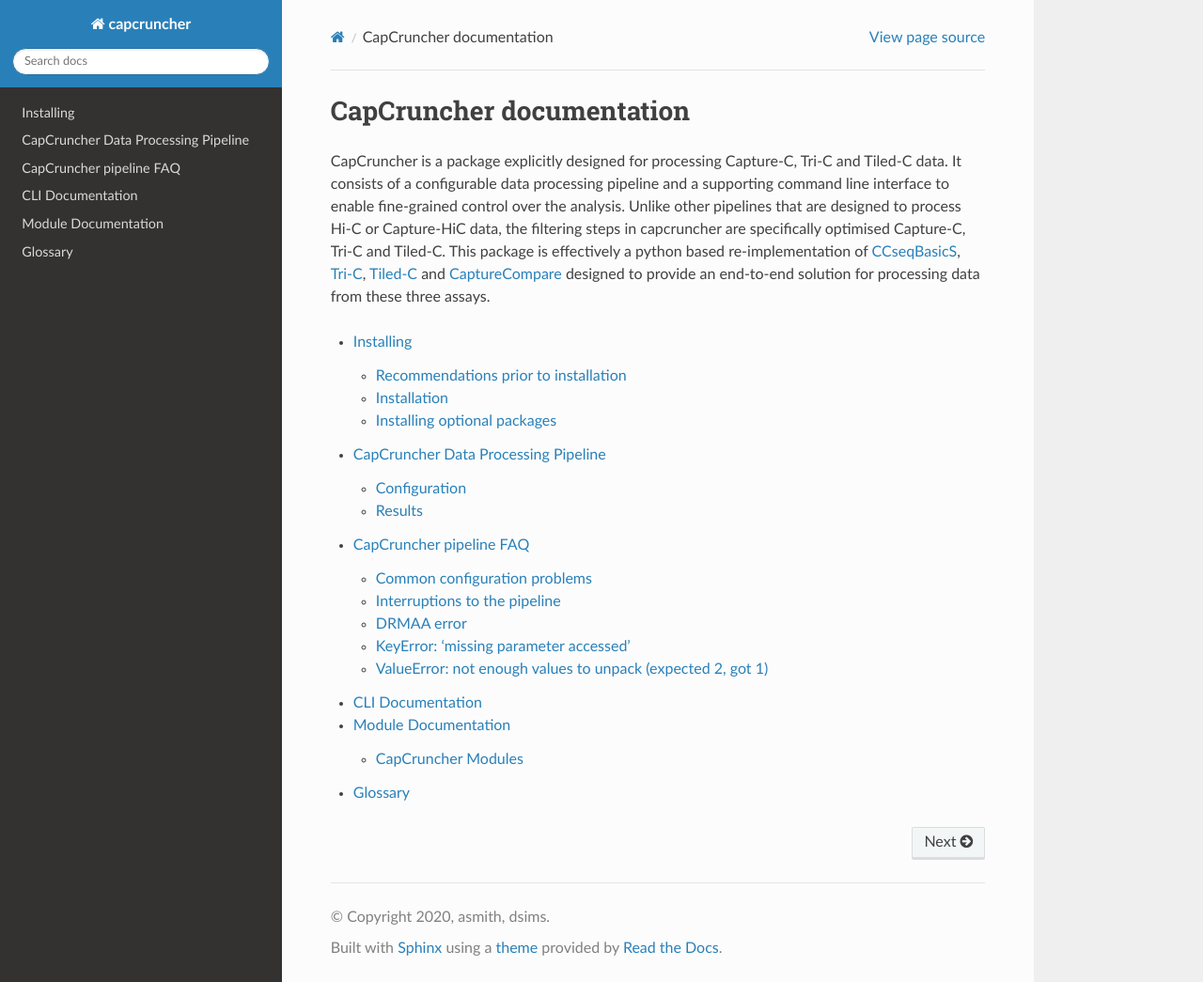
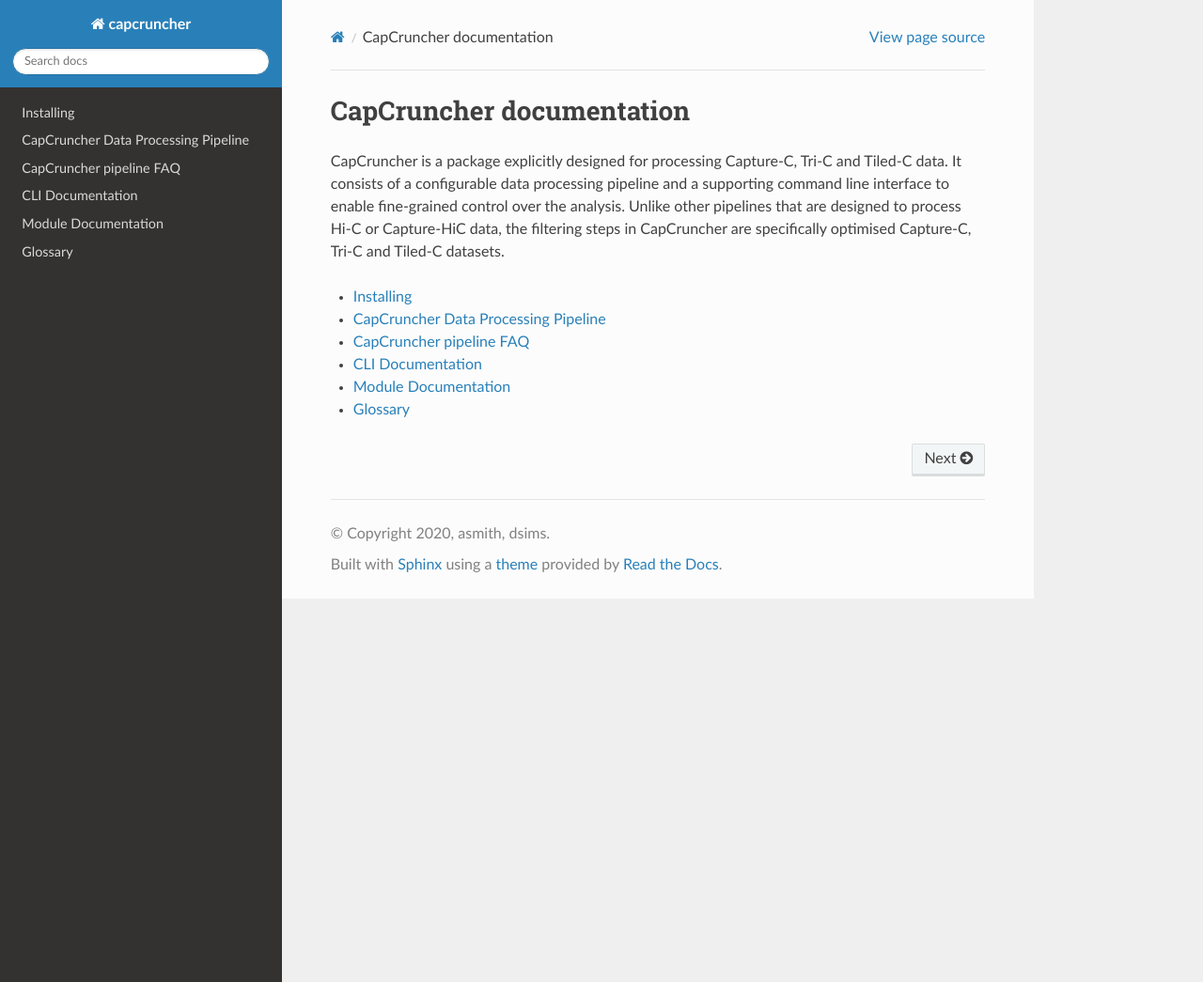
Before and after one commit to sims-lab/CapCruncher, a Sphinx documentation site: the page built from docs/index.rst, in a window 1280 px wide and 1045 px high. Shown: the whole window at 94% size. Built offline with Sphinx 7.4.7 and the Read the Docs theme 2.0.0, drawn with Linux system fonts in a browser that asks for light colours.

Commit message:
Small updates to documentation

```diff
--- a/docs/index.rst
+++ b/docs/index.rst
@@ -9,14 +9,12 @@ CapCruncher documentation
 CapCruncher is a package explicitly designed for processing Capture-C, Tri-C and Tiled-C data.
 It consists of a configurable data processing pipeline and a supporting command line interface
 to enable fine-grained control over the analysis. Unlike other pipelines that are designed to process
-Hi-C or Capture-HiC data, the filtering steps in capcruncher are specifically optimised Capture-C, Tri-C
-and Tiled-C. This package is effectively a python based re-implementation of `CCseqBasicS <https://github.com/Hughes-Genome-Group/CCseqBasicS>`_,
-`Tri-C <https://github.com/oudelaar/TriC>`_, `Tiled-C <https://github.com/oudelaar/TiledC>`_ and
-`CaptureCompare <https://github.com/djdownes/CaptureCompare>`_ designed to provide an end-to-end
-solution for processing data from these three assays.
+Hi-C or Capture-HiC data, the filtering steps in CapCruncher are specifically optimised Capture-C, Tri-C
+and Tiled-C datasets.
+
 
 .. toctree::
-   :maxdepth: 2
+   :maxdepth: 1
 
    installing.rst
    running_the_pipeline.rst
--- a/docs/running_the_pipeline.rst
+++ b/docs/running_the_pipeline.rst
@@ -244,7 +244,7 @@ This occurs if a design matrix has not been supplied to config.yml. In this case
 Design Matrix
 """""""""""""
 
-Replicate aggregation can also be performed using a supplied design matrix e.g.:
+Replicate aggregation can also be performed using a design matrix (TSV format) supplied to config.yml (analysis_design_matrix). The design matrix should look something like this e.g.:
 
 .. csv-table:: Example design matrix
     :header: "sample", "condition"
```
